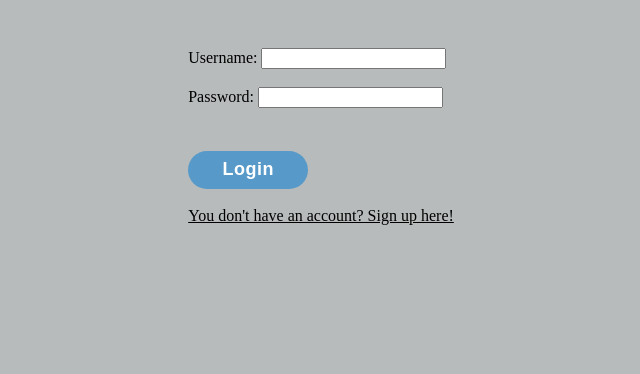
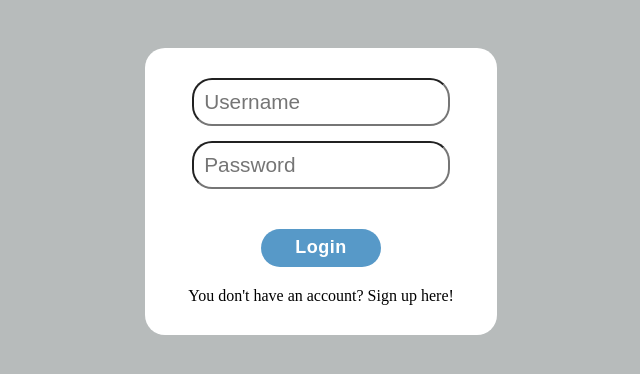
Before and after one commit to xhorey/social_media_proj, a Django app: page /signin in a window 1280 px wide. Shown: the part 174-548 px from the top of the page, without its empty margins (319-959 px from the left). Run offline with Django 5.2, Linux system fonts and the light colour scheme.

Commit message:
Sign in page normal

```diff
--- a/project_1/static/Styles/Login.css
+++ b/project_1/static/Styles/Login.css
@@ -1,9 +1,12 @@
 #NewUser{
     color: black;
+    text-decoration: none;
 }
 #NewUser:hover{
-    color: white;
+    color: #5799c8;
     transition: color 0.3s ease;
+    transform: scale(1.1);
+    transition: transform 0.3s ease;
 }
 body{
     background: #b7bbbb;
@@ -48,9 +51,28 @@ body{
     aspect-ratio: 16 / 5;
     font-size: clamp(14px, 2vw, 18px);
     width: clamp(120px, 12%, 200px);
+    margin-bottom: 20px;
 }
 
 #loginButton:hover{
     background-color: #0572c0;
     transition: background-color 0.3s ease;
 }
+
+.form_signin{
+    display: flex;
+    flex-direction: column;
+    background-color: white;
+    align-items: center;
+    justify-content: center;
+    padding: 30px;
+    border-radius: 20px;
+}
+
+.input_field{
+    margin-bottom: 15px;
+    width: 80%;
+    border-radius: 20px;
+    padding: 10px;
+    font-size: 1.3em;
+}
--- a/project_1/templates/login.html
+++ b/project_1/templates/login.html
@@ -33,13 +33,11 @@
 
         </div>
 
-        <form action="" method="POST">
+        <form class="form_signin" action="" method="POST">
             {% csrf_token %}
-            <label for = "username">Username:</label>
-            <input type="text" id="username" name="username" required><br><br>
-            <label for = "password">Password:</label>
-            <input type="password" id="password" name="password" required><br><br>
-            <button id="loginButton" type="submit">Login</button><br><br>
+            <input class="input_field" type="text" id="username" placeholder="Username" name="username" required>
+            <input class="input_field" type="password" id="password" placeholder="Password" name="password" required>
+            <button id="loginButton" type="submit">Login</button>
             <a href="/signup" id="NewUser">You don't have an account? Sign up here!</a>
         </form>
 
```
